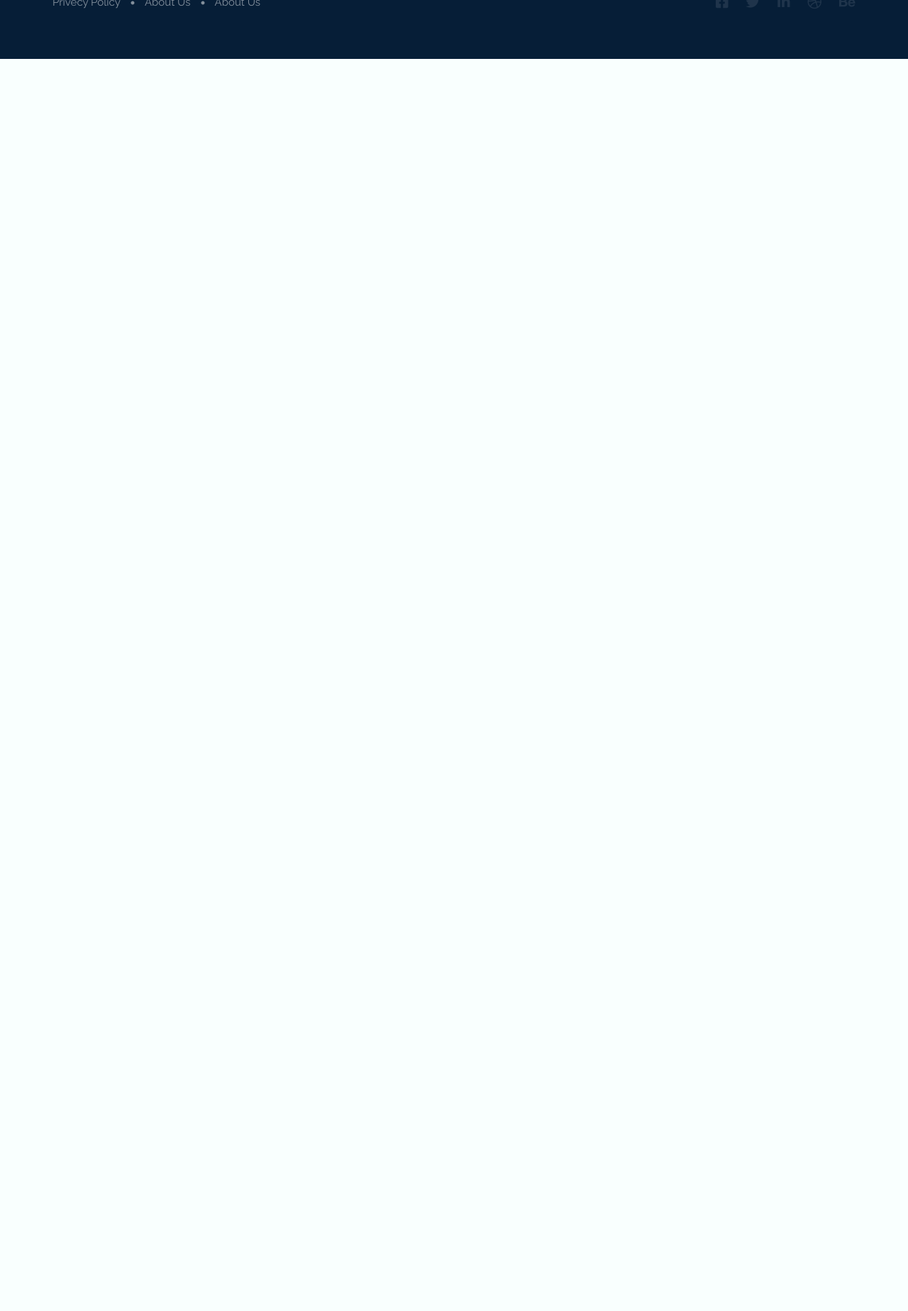
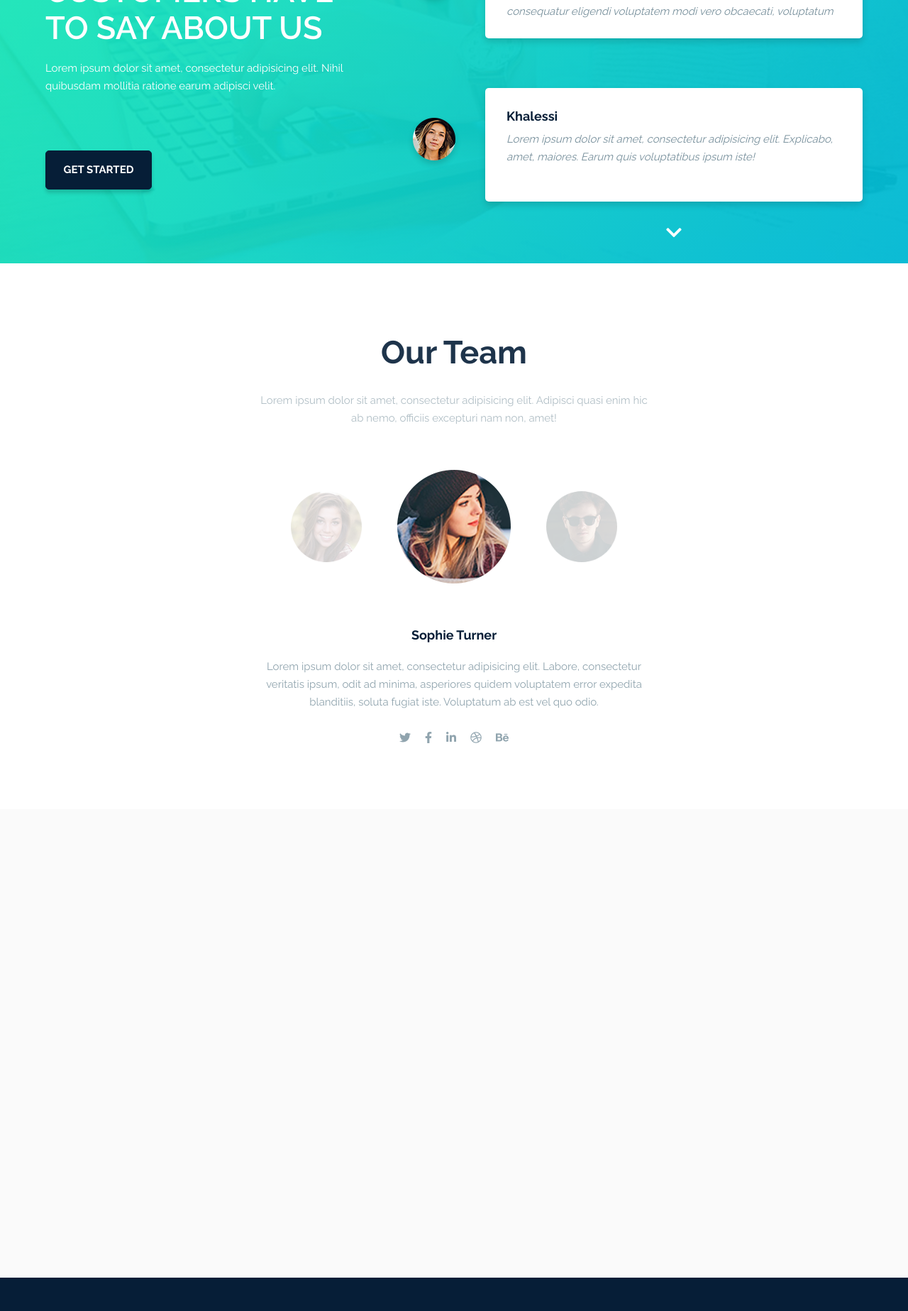
Before and after one commit to Quicksilver62/Quicksilver62.github.io, a PHP site: page / in a window 1280 px wide; the page is wider, and only the part inside the window is pictured. Shown: the part 2737-4584 px from the top of that part at 71% size. Before the commit the page ends 2820 px from the top of that part, so only its background shows below. Run offline with PHP 8.4, Linux system fonts and the light colour scheme; some libraries are stand-ins or nearby versions.

Commit message:
Add files via upload

```diff
--- a/index.html
+++ b/index.html
@@ -46,7 +46,7 @@
 			<div class="wrapper1">
 				<div class="about">
 					<h1>Lorem ipsum<br>dolor sit amet</h1>
-					<p>Lorem ipsum dolor sit amet, consectetur adipisicing elit. Numquam deserunt, aliquam asperiores autem nisi totam! Voluptas eaque ex temporibus harum nam, numquam doloribus eos iusto ea optio nihil, fugit possimus.</p>
+					<p class="p_header">Lorem ipsum dolor sit amet, consectetur adipisicing elit. Numquam deserunt, aliquam asperiores autem nisi totam! Voluptas eaque ex temporibus harum nam, numquam doloribus eos iusto ea optio nihil, fugit possimus.</p>
 					<div class="buttons">
 						<div class = "butt button_buy"><input type="button" value="buy now"></div>
 						<div class = "butt button_try"><input type="button" value="try for free"></div>
@@ -124,10 +124,8 @@
 
 	<div class="services">
 		<div class="serv_wrapper">
-			<div class="serv_title">
-				<p class="p1"><strong>Services</strong></p>
-				<div class="p3" id="serv_p3"><p>Lorem ipsum dolor sit amet, consectetur adipisicing elit. Adipisci quasi enim hic ab nemo, officiis excepturi nam non, amet!</p></div>
-			</div>
+			<p class="p1"><strong>Services</strong></p>
+			<div class="p3" id="serv_p3"><p>Lorem ipsum dolor sit amet, consectetur adipisicing elit. Adipisci quasi enim hic ab nemo, officiis excepturi nam non, amet!</p></div>
 			<div class="box">
 				<div class="serv_outer">
 					<div class="serv_elem">
@@ -218,15 +216,84 @@
 
 	<!--_______TESTIMONIALS_________________________________________________________________________________-->
 
-	<div class="testimonials"></div>
+	<div class="testimonials">
+		<div class="wrapper">
+			<div class="wrapper1">
+				<div class="about">
+					<h2>What our customers have to say about us</h2>
+					<p class="p_testimonials">Lorem ipsum dolor sit amet, consectetur adipisicing elit. Nihil quibusdam mollitia ratione earum adipisci velit.</p>
+					<div class="buttons">
+						<div class = "butt button_buy"><input type="button" value="get started"></div>
+					</div>
+				</div>
+				<div class="testimonials_text_area">
+					<div></div>
+					<div class="chevrons">
+						<div class="chevrons1"><i class="fas fa-chevron-up"></i></div>
+					</div>
+					<div class="test_img">
+						<img src="img/Ellipse_2.png" alt="">
+					</div>
+					<div class="testimonials_box">
+						<div class="testimonials_name">
+							<p>John Doe</p>
+						</div>
+						<div class="testimonials_text">
+							<p>Lorem ipsum dolor sit amet, consectetur adipisicing elit. Deleniti vel ratione, in iure explicabo molestias, asperiores delectus consequatur eligendi voluptatem modi vero obcaecati, voluptatum quibusdam rerum beatae ipsa totam laborum.</p>
+						</div>
+					</div>
+					<div></div>
+					<div></div>
+					<div class="test_img">
+						<img src="img/Ellipse_21_copy.png" alt="">
+					</div>
+					<div class="testimonials_box">
+						<div class="testimonials_name">
+							<p>Khalessi</p>
+						</div>
+						<div class="testimonials_text">
+							<p>Lorem ipsum dolor sit amet, consectetur adipisicing elit. Explicabo, amet, maiores. Earum quis voluptatibus ipsum iste!</p>
+						</div>
+					</div>
+					<div></div>
+					<div class="chevrons">
+						<div class="chevrons1"><i class="fas fa-chevron-down"></i></div>
+					</div>
+				</div>
+			</div>
+		</div>
+	</div>
 
 	<!--_____________TEAM___________________________________________________________________________________-->
 
-	<div class="team"></div>
+	<div class="team">
+		<div class="team_wrapper">
+			<p class="p1"><strong>Our Team</strong></p>
+			<div class="p3" id="serv_p3"><p>Lorem ipsum dolor sit amet, consectetur adipisicing elit. Adipisci quasi enim hic ab nemo, officiis excepturi nam non, amet!</p></div>
+			<div class="avatars">
+				<div id="team_left"><img src="img/Ellipse_3_copy2.png" alt=""></div>
+				<div id="team_center"><img src="img/Ellipse_3.png" alt=""></div>
+				<div id="team_right"><img src="img/Ellipse_3_copy.png" alt=""></div>
+			</div>
+			<div class="team_name">Sophie Turner</div>
+			<div class="p3" id="team_text">Lorem ipsum dolor sit amet, consectetur adipisicing elit. Labore, consectetur veritatis ipsum, odit ad minima, asperiores quidem voluptatem error expedita blanditiis, soluta fugiat iste. Voluptatum ab est vel quo odio.</div>
+			<div class="team_social">
+				<div><a href="#"><i class="fab fa-twitter"></i></a></div>
+				<div><a href="#"><i class="fab fa-facebook-f"></i></a></div>
+				<div><a href="#"><i class="fab fa-linkedin-in"></i></a></div>
+				<div><a href="#"><i class="fab fa-dribbble"></i></a></div>
+				<div><a href="#"><i class="fab fa-behance"></i></a></div>
+			</div>
+		</div>
+	</div>
 
 	<!--__________CONTACT___________________________________________________________________________________-->
 
-	<div class="contact"></div>
+	<div class="contact">
+		<div class="contact_wrapper">
+			<br>
+		</div>
+	</div>
 
 	<!--__________FOOTER____________________________________________________________________________________-->
 
--- a/style.css
+++ b/style.css
@@ -16,7 +16,6 @@ a {
 li {
 	list-style: none;
 }
-
 /*-------------------------------BUTTONS---------------------------------------------------*/
 
 .butt input {
@@ -116,7 +115,7 @@ nav {
 	text-align: left;
 	margin-top: 0;
 }
-.about p {
+.p_header {
 	font-size: 18px;/* Приближение из-за подстановки шрифтов */
 	font-weight: 400;
 	line-height: 35px;/* Приближение из-за подстановки шрифтов */
@@ -239,7 +238,7 @@ nav {
 	font-weight: 400;
 	line-height: 25px;/* Приближение из-за подстановки шрифтов */
 	text-align: center;
-	width: 600px;
+	width: 555px;
 	margin: 20px auto;
 }
 
@@ -346,9 +345,6 @@ nav {
 	align-items: center;
 	margin-bottom: 100px;
 }
-.serv_title {
-	width: 600px;
-}
 #serv_p3 {
 	margin-top: 30px;
 	margin-bottom: 28px;
@@ -413,6 +409,155 @@ nav {
 }
 .panel-active .drop_down {
 	transform: rotate(180deg);
+}
+
+/*--------------------------------TESTIMONIALS----------------------------------------------------*/
+
+.testimonials {
+	background-image: url("img/BG(1).png");
+	background-repeat: no-repeat;
+	background-position: center;
+	background-size: cover;
+	height: 564px;
+	color: #fff;
+	display: flex;
+	justify-content: center;
+	align-items: center;
+}
+.about h2 {
+	text-transform: uppercase;
+	font-size: 45px;
+	font-weight: 600;
+	text-align: left;
+	margin: 0 0 19px 0;
+}
+.p_testimonials {
+	font-size: 15px;/* Приближение из-за подстановки шрифтов */
+	font-weight: 400;
+	line-height: 25px;/* Приближение из-за подстановки шрифтов */
+	text-align: left;
+	margin: 0 0 78px 0;
+}
+.testimonials_text_area {
+	width: 760px;
+	height: 564px;
+	display: grid;
+	grid-template-rows: 1fr 160px 70px 160px 1fr ;
+	grid-template-columns: 110px 1fr;
+}
+.chevrons {
+	display: flex;
+	justify-content: center;
+	font-size: 25px;
+	line-height: 25px;
+}
+.chevrons1 {
+	display: flex;
+	align-items: center;
+	justify-content: center;
+	width: 60px;
+	height: 60px;
+	cursor: pointer;
+	align-self: center;
+}
+.testimonials_box {
+	width: calc(100% - 60px);
+	box-shadow: 0 5px 10px rgba(0, 0, 0, 0.15);
+	border-radius: 5px;
+	background-color: white;
+	padding: 30px;
+}
+.test_img {
+	display: inline-block;
+	align-self: center;
+}
+.testimonials_name p {
+	color: #061e37;
+	font-size: 18px;
+	font-weight: 700;
+}
+.testimonials_text {
+	height: calc(100% - 28px);
+	margin-top: 10px;
+	overflow-y: auto;
+}
+.testimonials_text p {
+	color: #78909c;
+	font-size: 15px;
+	font-style: italic;
+	line-height: 25px;
+}
+
+/*-----------------------------------TEAM---------------------------------------------------------*/
+
+.team {
+	width: 100%;
+/*	height: 760px; */
+	background-color: #fff;
+}
+.team_wrapper {
+	width: 645px;
+	height: 100%;
+	margin: 0 auto;
+}
+.avatars {
+	margin: 0 auto;
+	margin-top: 60px;
+	width: 555px;
+	display: grid;
+	grid-template-columns: 1fr 1fr 1fr;
+	grid-column-gap: 50px;
+}
+.avatars div {
+	width: 100px;
+	height: 100px;
+	opacity: 0.2;
+	align-self: center;
+}
+.avatars div img {
+	width: 100%;
+	height: 100%;
+	cursor: pointer;
+}
+#team_left {
+	justify-self: end;
+}
+#team_center {
+	width: 160px;
+	height: 160px;
+	opacity: 1;
+}
+.team_name {
+	text-align: center;
+	margin-top: 60px;
+	color: #061e37;
+	font-family: Raleway;
+	font-size: 18px;
+	font-weight: 700;
+	line-height: 25px;
+}
+#team_text {
+	color: #90a4ae;
+	margin-bottom: 29px;
+}
+.team_social {
+	display: flex;
+	justify-content: center;
+	margin-bottom: 90px;
+}
+.team_social div a i {
+	color: #90a4ae;
+}
+/*----------------------------------CONTACT-------------------------------------------------------*/
+
+.contact {
+	height: 660px;
+	background-color: #fafafa;
+}
+.contact_wrapper {
+	width: 645px;
+	height: 100%;
+	margin: 0 auto;
 }
 /*----------------------------------FOOTER--------------------------------------------------------*/
 
```
Also changed, not shown: img/BG(1).png (added), img/Ellipse_2.png (added), img/Ellipse_21_copy.png (added), img/Ellipse_3.png (added), img/Ellipse_3_copy.png (added), img/Ellipse_3_copy2.png (added).
